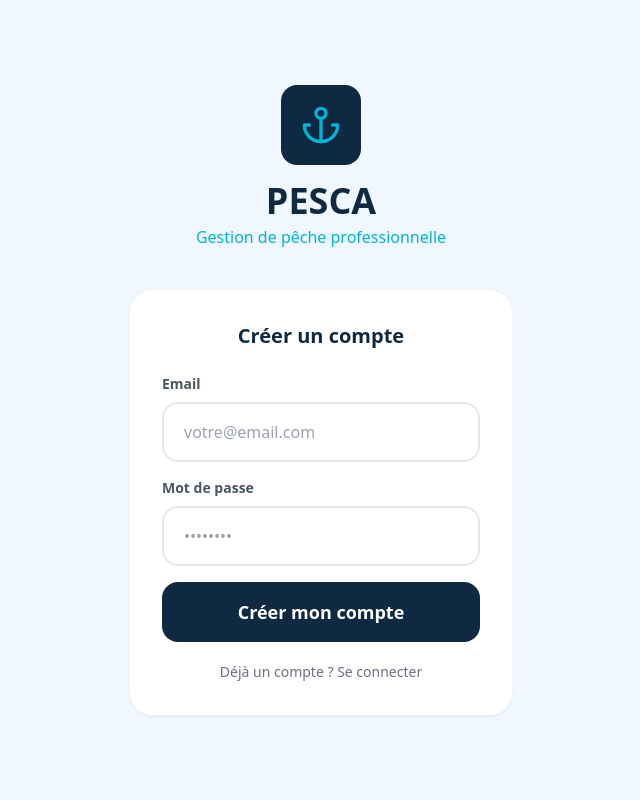
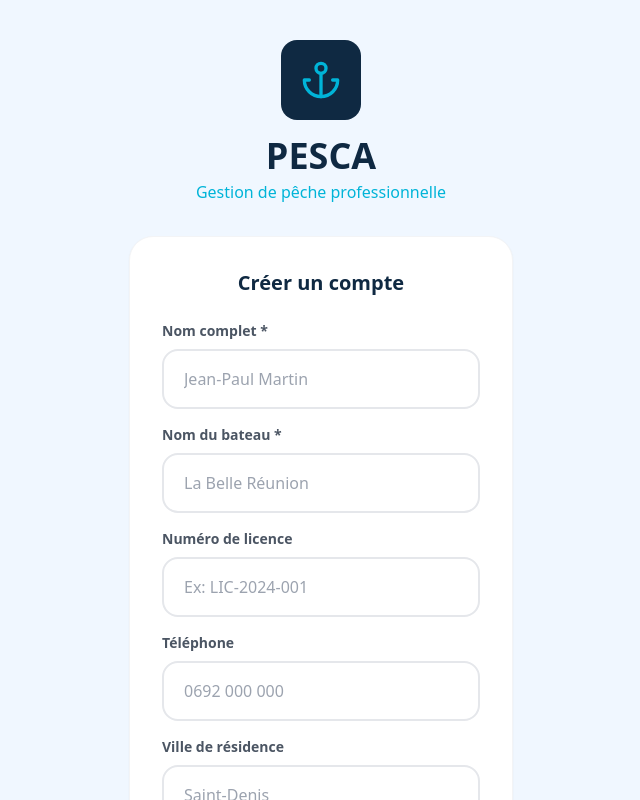
Before and after one commit to solerbast-svg/pesca-clean, a Next.js app: page /login in a window 1280 px wide. Both pictures are taken after a click on the button "Pas de compte ? S'inscrire". Shown: the top 800 px of the page, without its empty margins (319-959 px from the left). Built offline with nearby package versions, Linux system fonts and the light colour scheme; no server answers.

Commit message:
inscription complete

```diff
--- a/app/login/page.tsx
+++ b/app/login/page.tsx
@@ -11,6 +11,13 @@ export default function LoginPage() {
   const [loading, setLoading] = useState(false)
   const [error, setError] = useState('')
   const [isSignup, setIsSignup] = useState(false)
+  const [form, setForm] = useState({
+    full_name: '',
+    boat_name: '',
+    license_number: '',
+    phone: '',
+    city: '',
+  })
 
   const handleSubmit = async (e: any) => {
     e.preventDefault()
@@ -18,9 +25,19 @@ export default function LoginPage() {
     setError('')
     try {
       if (isSignup) {
-        const { error } = await supabase.auth.signUp({ email, password })
+        const { data, error } = await supabase.auth.signUp({ email, password })
         if (error) throw error
-        setError('Vérifiez votre email pour confirmer votre compte.')
+        if (data.user) {
+          await supabase.from('profiles').upsert({
+            id: data.user.id,
+            full_name: form.full_name,
+            boat_name: form.boat_name,
+            license_number: form.license_number,
+            phone: form.phone,
+            city: form.city,
+          })
+        }
+        router.push('/dashboard')
       } else {
         const { error } = await supabase.auth.signInWithPassword({ email, password })
         if (error) throw error
@@ -34,28 +51,62 @@ export default function LoginPage() {
   }
 
   return (
-    <div className="min-h-screen bg-[#f0f7ff] flex flex-col items-center justify-center px-6">
-      <div className="flex flex-col items-center mb-10">
+    <div className="min-h-screen bg-[#f0f7ff] flex flex-col items-center justify-center px-6 py-10">
+      <div className="flex flex-col items-center mb-8">
         <div className="bg-[#0f2942] rounded-2xl p-5 mb-4"><Anchor size={40} className="text-[#00b4d8]" /></div>
         <h1 className="text-4xl font-bold text-[#0f2942]">PESCA</h1>
         <p className="text-[#00b4d8] font-medium mt-1">Gestion de pêche professionnelle</p>
       </div>
+
       <div className="bg-white rounded-3xl shadow-sm border border-gray-100 p-8 w-full max-w-sm">
-        <h2 className="text-xl font-bold text-[#0f2942] mb-6 text-center">{isSignup ? 'Créer un compte' : 'Connexion'}</h2>
-        {error && <div className="bg-blue-50 border border-blue-200 text-blue-800 px-4 py-3 rounded-2xl text-sm mb-5 text-center">{error}</div>}
+        <h2 className="text-xl font-bold text-[#0f2942] mb-6 text-center">
+          {isSignup ? 'Créer un compte' : 'Connexion'}
+        </h2>
+
+        {error && (
+          <div className="bg-red-50 border border-red-200 text-red-700 px-4 py-3 rounded-2xl text-sm mb-5 text-center">{error}</div>
+        )}
+
         <form onSubmit={handleSubmit} className="space-y-4">
+          {isSignup && (
+            <>
+              <div>
+                <label className="block text-sm font-semibold text-gray-600 mb-2">Nom complet *</label>
+                <input type="text" value={form.full_name} onChange={e => setForm(f => ({...f, full_name: e.target.value}))} required placeholder="Jean-Paul Martin" className="w-full border-2 border-gray-200 rounded-2xl px-5 py-4 text-base focus:outline-none focus:border-[#00b4d8]" />
+              </div>
+              <div>
+                <label className="block text-sm font-semibold text-gray-600 mb-2">Nom du bateau *</label>
+                <input type="text" value={form.boat_name} onChange={e => setForm(f => ({...f, boat_name: e.target.value}))} required placeholder="La Belle Réunion" className="w-full border-2 border-gray-200 rounded-2xl px-5 py-4 text-base focus:outline-none focus:border-[#00b4d8]" />
+              </div>
+              <div>
+                <label className="block text-sm font-semibold text-gray-600 mb-2">Numéro de licence</label>
+                <input type="text" value={form.license_number} onChange={e => setForm(f => ({...f, license_number: e.target.value}))} placeholder="Ex: LIC-2024-001" className="w-full border-2 border-gray-200 rounded-2xl px-5 py-4 text-base focus:outline-none focus:border-[#00b4d8]" />
+              </div>
+              <div>
+                <label className="block text-sm font-semibold text-gray-600 mb-2">Téléphone</label>
+                <input type="tel" value={form.phone} onChange={e => setForm(f => ({...f, phone: e.target.value}))} placeholder="0692 000 000" className="w-full border-2 border-gray-200 rounded-2xl px-5 py-4 text-base focus:outline-none focus:border-[#00b4d8]" />
+              </div>
+              <div>
+                <label className="block text-sm font-semibold text-gray-600 mb-2">Ville de résidence</label>
+                <input type="text" value={form.city} onChange={e => setForm(f => ({...f, city: e.target.value}))} placeholder="Saint-Denis" className="w-full border-2 border-gray-200 rounded-2xl px-5 py-4 text-base focus:outline-none focus:border-[#00b4d8]" />
+              </div>
+            </>
+          )}
+
           <div>
-            <label className="block text-sm font-semibold text-gray-600 mb-2">Email</label>
+            <label className="block text-sm font-semibold text-gray-600 mb-2">Email *</label>
             <input type="email" value={email} onChange={e => setEmail(e.target.value)} required placeholder="votre@email.com" className="w-full border-2 border-gray-200 rounded-2xl px-5 py-4 text-base focus:outline-none focus:border-[#00b4d8]" />
           </div>
           <div>
-            <label className="block text-sm font-semibold text-gray-600 mb-2">Mot de passe</label>
+            <label className="block text-sm font-semibold text-gray-600 mb-2">Mot de passe *</label>
             <input type="password" value={password} onChange={e => setPassword(e.target.value)} required placeholder="••••••••" className="w-full border-2 border-gray-200 rounded-2xl px-5 py-4 text-base focus:outline-none focus:border-[#00b4d8]" />
           </div>
+
           <button type="submit" disabled={loading} className="w-full bg-[#0f2942] text-white py-4 rounded-2xl text-lg font-bold hover:bg-[#1a3d5c] transition disabled:opacity-50">
             {loading ? '...' : isSignup ? 'Créer mon compte' : 'Se connecter'}
           </button>
         </form>
+
         <button onClick={() => setIsSignup(!isSignup)} className="w-full text-center text-sm text-gray-500 mt-5 hover:text-[#00b4d8]">
           {isSignup ? 'Déjà un compte ? Se connecter' : "Pas de compte ? S'inscrire"}
         </button>
```
